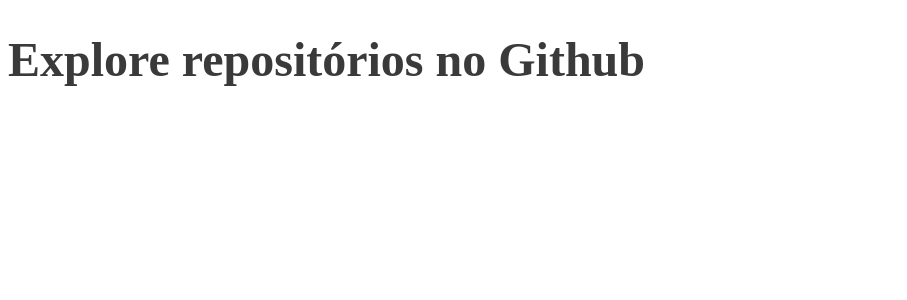
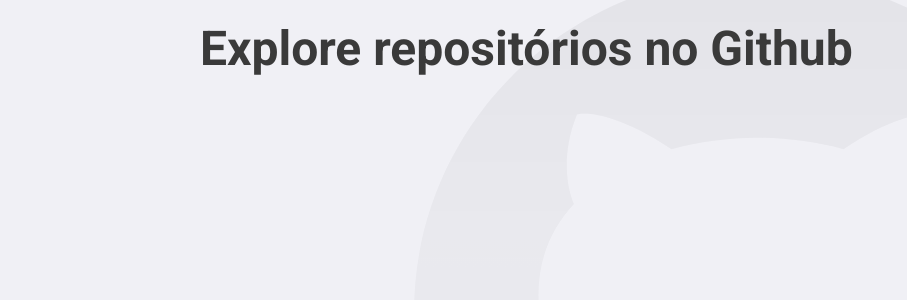
Before and after one commit to Hechprad/GoStack-ReactJS-Level-03, a React (Create React App) app: page / in a window 1280 px wide. Shown: the top 300 px of the page, without its empty margins (0-907 px from the left). Built offline with nearby package versions, Linux system fonts and the light colour scheme.

Commit message:
[develop] - global styles added

```diff
--- a/public/index.html
+++ b/public/index.html
@@ -5,6 +5,8 @@
     <meta name="viewport" content="width=device-width, initial-scale=1" />
     <meta name="theme-color" content="#3A3A3A" />
     <title>Github Explorer</title>
+
+    <link href="https://fonts.googleapis.com/css2?family=Roboto:wght@400;700&display=swap" rel="stylesheet">
   </head>
   <body>
     <noscript>You need to enable JavaScript to run this app.</noscript>
--- a/src/App.tsx
+++ b/src/App.tsx
@@ -1,12 +1,16 @@
 import React from 'react';
 import { BrowserRouter } from 'react-router-dom';
 
+import GlobalStyles from './styles/global';
 import Routes from './routes';
 
 const App: React.FC = () => (
-  <BrowserRouter>
-    <Routes />
-  </BrowserRouter>
+  <>
+    <BrowserRouter>
+      <Routes />
+    </BrowserRouter>
+    <GlobalStyles />
+  </>
 );
 
 export default App;
--- /dev/null
+++ b/src/styles/global.ts
@@ -0,0 +1,31 @@
+import { createGlobalStyle } from 'styled-components';
+
+import githubbackground from '../assets/github-background.svg';
+
+export default createGlobalStyle`
+  * {
+    margin: 0;
+    padding: 0;
+    outline: 0;
+    box-sizing: border-box;
+  }
+
+  body {
+    background: #F0F0F5 url(${githubbackground}) no-repeat 70% top;
+    -webkit-font-smoothing: antialiased;
+  }
+
+  body, input, button {
+    font: 16px Roboto, sans-serif;
+  }
+
+  #root {
+    max-width: 960px;
+    margin: 0 auto;
+    padding: 20px 40px;
+  }
+
+  button {
+    cursor: pointer;
+  }
+`;
```
Also changed, not shown: src/assets/github-background.svg (added).
